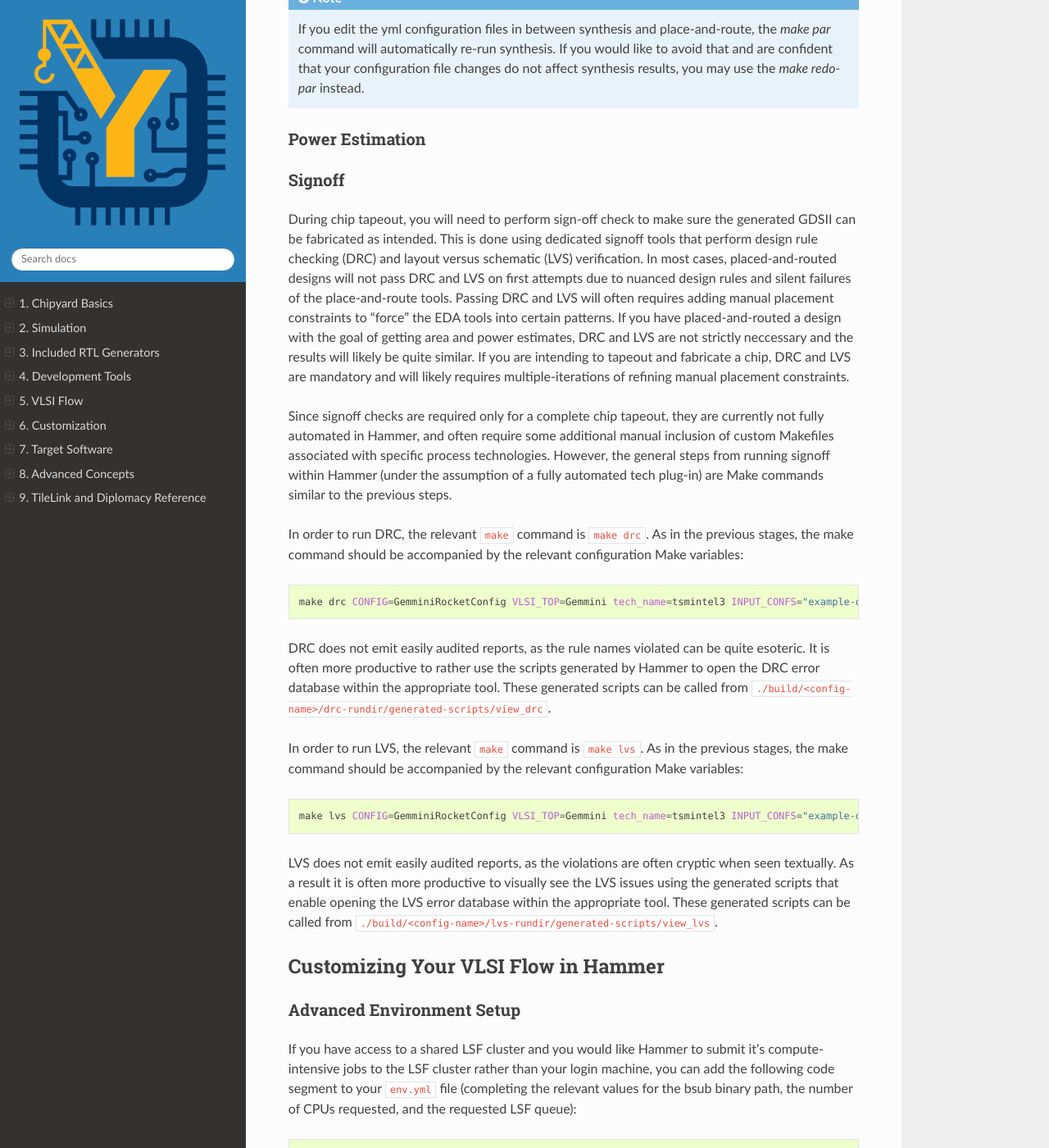
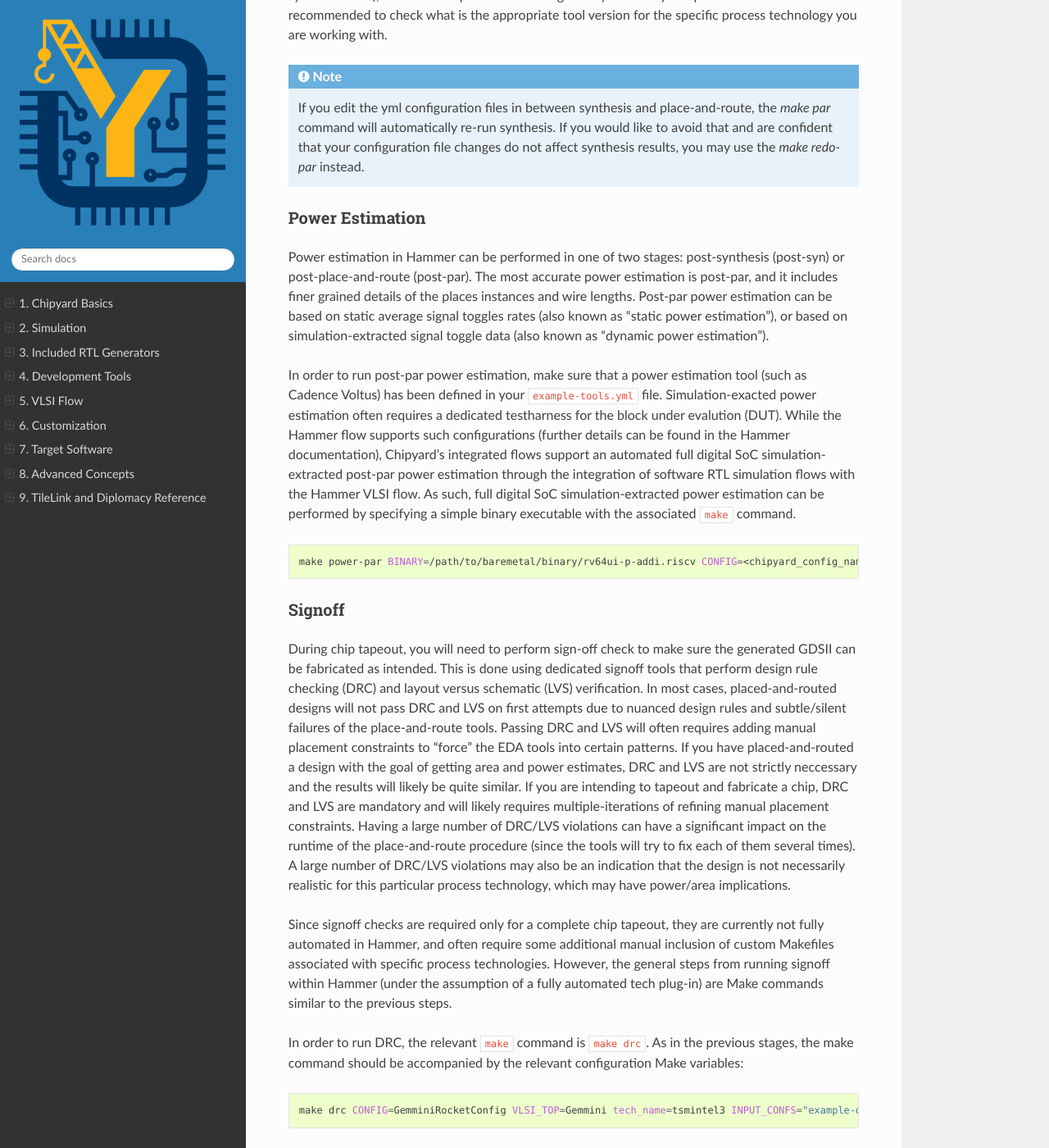
Before and after one commit to ucb-bar/chipyard, a Sphinx documentation site: the page built from docs/VLSI/Basic-Flow.rst, in a window 1280 px wide and 1400 px high, scrolled down 4717 px. Shown: the whole window at 82% size. Built offline with Sphinx 7.4.7 and the Read the Docs theme 2.0.0, drawn with Linux system fonts in a browser that asks for light colours; some of the changed text lies outside the part shown.

Commit message:
[skip ci] address some PR comments

```diff
--- a/docs/VLSI/Basic-Flow.rst
+++ b/docs/VLSI/Basic-Flow.rst
@@ -34,7 +34,7 @@ Next, we define the Hammer environment into the shell:
     source $HAMMER_HOME/sourceme.sh
 
 
-.. Note:: Some VLSI EDA tools are supported only on RHEL-based operating systems. We recommend using Chipyard on RHEL7 and above. However, many VLSI server still have old operating systems such as RHEL6, which have software packages older than the basic chipyard requirements. In order to build Chipyard on RHEL6, you will likely need to build from source gcc, git, gmake, make, dtc, cc, bison, libexpat and liby.
+.. Note:: Some VLSI EDA tools are supported only on RHEL-based operating systems. We recommend using Chipyard on RHEL7 and above. However, many VLSI server still have old operating systems such as RHEL6, which have software packages older than the basic chipyard requirements. In order to build Chipyard on RHEL6, you will likely need to use tool packages such as devtoolset (for example, devtoolset-8) and/or build from source gcc, git, gmake, make, dtc, cc, bison, libexpat and liby.
 
 Setting up the Hammer Configuration Files
 --------------------------------------------
@@ -52,7 +52,7 @@ The ``example-design.yml`` file contains basic build system information (how man
 
 Finally, the ``example-tech`` file is a template file for a process technology plugin configuration. We will copy this file, and replace its fields with the appropriate process technology details for the tech plugin that we have access to. For example, for the ``asap7`` tech plugin we will replace the <tech_name> field with "asap7", the Node size "N" with "7", and the path to the process technology files installation directory.
 
-We recommend copying these example configuration files and customizing them with a different name, so you can have different configuration files for different process technologies and designs.
+We recommend copying these example configuration files and customizing them with a different name, so you can have different configuration files for different process technologies and designs (e.g. create tech-tsmintel3.yml from example-tech.yml)
 
 
 Building the Design
@@ -64,7 +64,7 @@ As in the rest of the Chipyard flows, we specify our SoC configuration using the
 However, unlike the rest of the Chipyard flows, in the case of physical design we might be interested in working in a hierarchical fashion and therefore we would like to work on a single module.
 Therefore, we can also specify a ``VLSI_TOP`` make variable with the same of a specific Verilog module (which should also match the name of the equivalent Chisel module) which we would like to work on.
 The makefile will automatically call tools such as Barstools and the MacroCopmiler (:ref:`barstools`) in order to make the generated Verilog more VLSI friendly.
-By default, the MacroCopmiler will attempt to map memories into the SRAM options within the Hammer technology plugin. However, if you are wokring with a new process technology are prefer to work with flipflop arrays, you can configure the MacroCompiler using the ``MACROCOMPILER_MODE`` make variable. For example, the ASAP7 process technology does not have associated SRAMs, and therefore the ASAP7 Hammer tutorial (:ref:`tutorial`) uses the ``MACROCOMPILER_MODE='--mode synflops'`` option.
+By default, the MacroCopmiler will attempt to map memories into the SRAM options within the Hammer technology plugin. However, if you are wokring with a new process technology are prefer to work with flipflop arrays, you can configure the MacroCompiler using the ``MACROCOMPILER_MODE`` make variable. For example, the ASAP7 process technology does not have associated SRAMs, and therefore the ASAP7 Hammer tutorial (:ref:`tutorial`) uses the ``MACROCOMPILER_MODE='--mode synflops'`` option (Note that synthesizing a design with only flipflops is very slow and will often may not meet constraints).
 
 We call the ``make buildfile`` command while also specifying the name of the process technology we are working with (same ``tech_name`` for the configuration files and plugin name) and the configuration files we created. Note, in the ASAP7 tutorial ((:ref:`tutorial`)) these configuration files are merged into a single file called ``example-asap7.yml``.
 
@@ -134,7 +134,7 @@ The relevant ``make`` command would then be
 
     make par CONFIG=GemminiRocketConfig VLSI_TOP=Gemmini tech_name=tsmintel3 INPUT_CONFS="example-design.yml example-tools.yml example-tech.yml"
 
-
+Note that the width and height specification can vary widely between different modulesi and level of the module hierarchy. Make sure to set sane width and height values.
 Place-and-route generally requires more fine-grained input specifications regarding power nets, clock nets, pin assignments and floorplanning. While the template configuration files provide defaults for automatic tool defaults, these will usually result in very bad QoR, and therefore it is recommended to specify better-informed floorplans, pin assignments and power nets. For more information about cutomizing theses parameters, please refer to the :ref:`Customizing Your VLSI Flow in Hammer` sections or to the Hammer documentation.
 Additionally, some Hammer process technology plugins do not provide sufficient default values for requires settings such as power nets and pin assignments (for example, ASAP7). In those cases, these constraints will need to be specified manually in the top-level configuration yml files, as is the case in the ``example-asap7.yml`` configuration file.
 
@@ -147,16 +147,24 @@ Place-and-route tools are very sensitive to process technologes (significantly m
 
 Power Estimation
 ^^^^^^^^^^^^^^^^^^^^
+Power estimation in Hammer can be performed in one of two stages: post-synthesis (post-syn) or post-place-and-route (post-par). The most accurate power estimation is post-par, and it includes finer grained details of the places instances and wire lengths.
+Post-par power estimation can be based on static average signal toggles rates (also known as "static power estimation"), or based on simulation-extracted signal toggle data (also known as "dynamic power estimation").
 
+In order to run post-par power estimation, make sure that a power estimation tool (such as Cadence Voltus) has been defined in your ``example-tools.yml`` file.
+Simulation-exacted power estimation often requires a dedicated testharness for the block under evalution (DUT). While the Hammer flow supports such configurations (further details can be found in the Hammer documentation), Chipyard's integrated flows support an automated full digital SoC simulation-extracted post-par power estimation through the integration of software RTL simulation flows with the Hammer VLSI flow. As such, full digital SoC simulation-extracted power estimation can be performed by specifying a simple binary executable with the associated ``make`` command.
+
+.. code-block:: shell
+
+    make power-par BINARY=/path/to/baremetal/binary/rv64ui-p-addi.riscv CONFIG=<chipyard_config_name> tech_name=tsmintel3 INPUT_CONFS="example-design.yml example-tools.yml example-tech.yml"
 
 
 Signoff
 ^^^^^^^^^
 
 During chip tapeout, you will need to perform sign-off check to make sure the generated GDSII can be fabricated as intended. This is done using dedicated signoff tools that perform design rule checking (DRC) and layout versus schematic (LVS) verification.
-In most cases, placed-and-routed designs will not pass DRC and LVS on first attempts due to nuanced design rules and silent failures of the place-and-route tools. Passing DRC and LVS will often requires adding manual placement constraints to "force" the EDA tools into certain patterns.
+In most cases, placed-and-routed designs will not pass DRC and LVS on first attempts due to nuanced design rules and subtle/silent failures of the place-and-route tools. Passing DRC and LVS will often requires adding manual placement constraints to "force" the EDA tools into certain patterns.
 If you have placed-and-routed a design with the goal of getting area and power estimates, DRC and LVS are not strictly neccessary and the results will likely be quite similar. If you are intending to tapeout and fabricate a chip, DRC and LVS are mandatory and will likely requires multiple-iterations of refining manual placement constraints.
-
+Having a large number of DRC/LVS violations can have a significant impact on the runtime of the place-and-route procedure (since the tools will try to fix each of them several times). A large number of DRC/LVS violations may also be an indication that the design is not necessarily realistic for this particular process technology, which may have power/area implications.
 
 Since signoff checks are required only for a complete chip tapeout, they are currently not fully automated in Hammer, and often require some additional manual inclusion of custom Makefiles associated with specific process technologies. However, the general steps from running signoff within Hammer (under the assumption of a fully automated tech plug-in) are Make commands similar to the previous steps.
 
@@ -214,4 +222,4 @@ Composing a Hierarchical Design
 
 Customizing Generated Tcl Scripts
 ^^^^^^^^^^^^^^^^^^^^^^^^^^^^^^^^^^^^^
-The ``example-vlsi`` python script is the Hammer entry script with placeholders for hooks. Hooks are additional snippets of python and TCL (via ``x.append()``) to extend the Hammer APIs. Hooks can be inserted using the ``make_pre/post/replacement_hook`` methods as shown in the ``example-vlsi`` entry script example. In this particular example, a list of hooks is paased in the ``get_extra_par_hooks`` function in the ``ExampleDriver`` class. Refer to the Hammer documentation on hooks for a detailed description of how these are injected into the VLSI flow.
+The ``example-vlsi`` python script is the Hammer entry script with placeholders for hooks. Hooks are additional snippets of python and TCL (via ``x.append()``) to extend the Hammer APIs. Hooks can be inserted using the ``make_pre/post/replacement_hook`` methods as shown in the ``example-vlsi`` entry script example. In this particular example, a list of hooks is paased in the ``get_extra_par_hooks`` function in the ``ExampleDriver`` class. Refer to the `Hammer documentation on hooks <https://hammer-vlsi.readthedocs.io/en/latest/Hammer-Use/Hooks.html>`__ for a detailed description of how these are injected into the VLSI flow.
```
Also changed, not shown: 1 other file.
